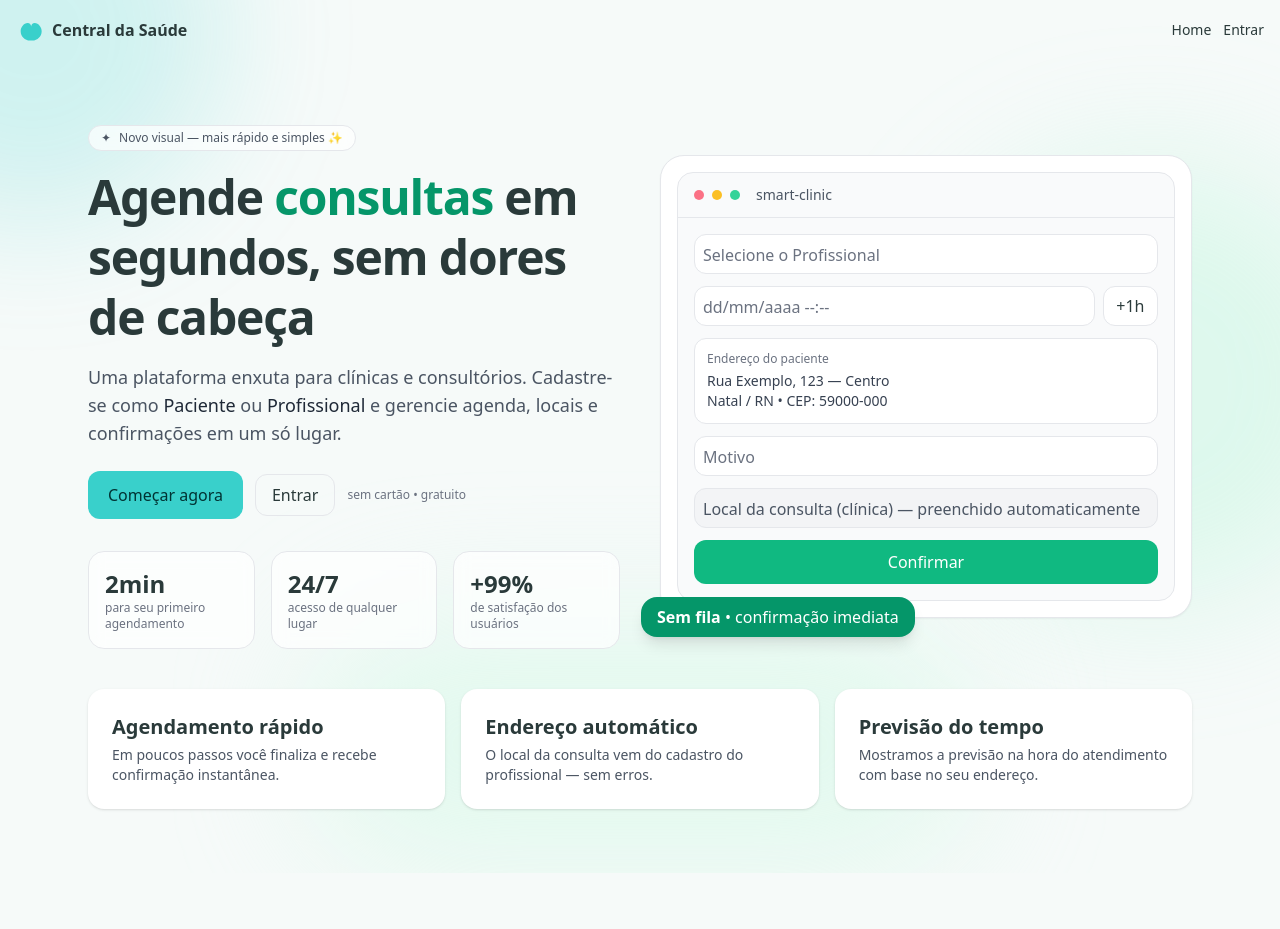
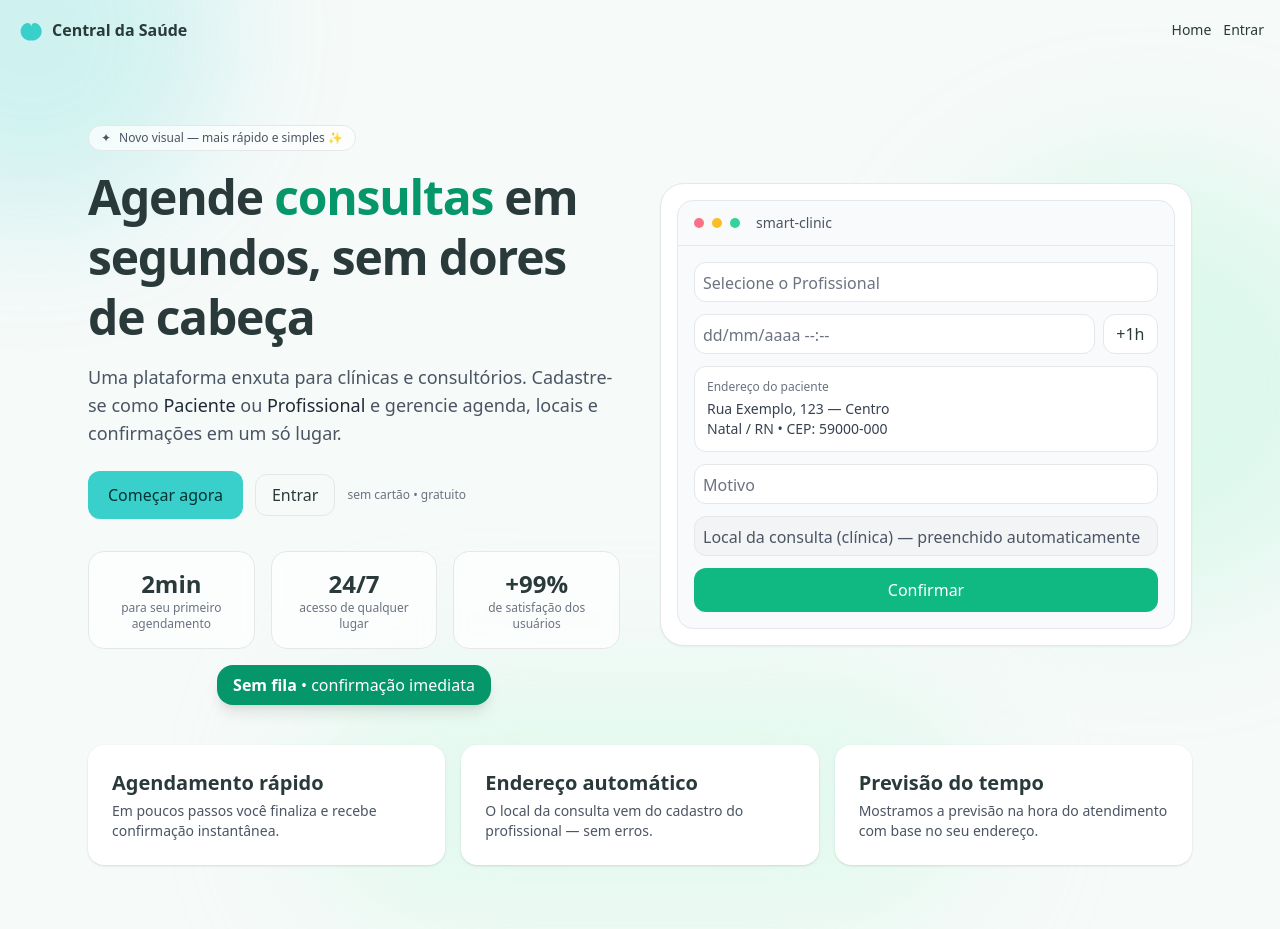
Before and after one commit to alexsantos-djesus/smart-clinic, a Vue app in the folder frontend/: page / in a window 1280 px wide. Before the commit the page ends 873 px from the top, so only its background shows below. Built offline with nearby package versions, Linux system fonts and the light colour scheme; no server answers.

Commit message:
Correção na home2

```diff
--- a/frontend/src/pages/Home.vue
+++ b/frontend/src/pages/Home.vue
@@ -43,7 +43,7 @@
         </div>
 
         <!-- mini trust/stats -->
-        <div class="mt-8 grid grid-cols-3 gap-4">
+        <div class="mt-8 grid grid-cols-3 gap-4 text-center">
           <div class="rounded-2xl border bg-white/70 p-4 backdrop-blur">
             <div class="text-2xl font-semibold">2min</div>
             <div class="text-xs text-gray-500">para seu primeiro agendamento</div>
@@ -55,6 +55,14 @@
           <div class="rounded-2xl border bg-white/70 p-4 backdrop-blur">
             <div class="text-2xl font-semibold">+99%</div>
             <div class="text-xs text-gray-500">de satisfação dos usuários</div>
+          </div>
+        </div>
+
+        <!-- badge reposicionado -->
+        <div class="mt-4 flex justify-center">
+          <div
+            class="inline-block rounded-2xl bg-emerald-600 text-white px-4 py-2 shadow-lg whitespace-nowrap select-none">
+            <span class="font-semibold">Sem fila</span> • confirmação imediata
           </div>
         </div>
       </div>
@@ -102,13 +110,6 @@
               </div>
             </div>
           </div>
-
-          <!-- floating badge -->
-          <div class="absolute left-0 bottom-0 -translate-x-5 translate-y-5 z-10
-             rounded-2xl bg-emerald-600 text-white px-4 py-2 shadow-lg
-             whitespace-nowrap select-none">
-            <span class="font-semibold">Sem fila</span> • confirmação imediata
-          </div>
         </div>
       </div>
     </section>
```
